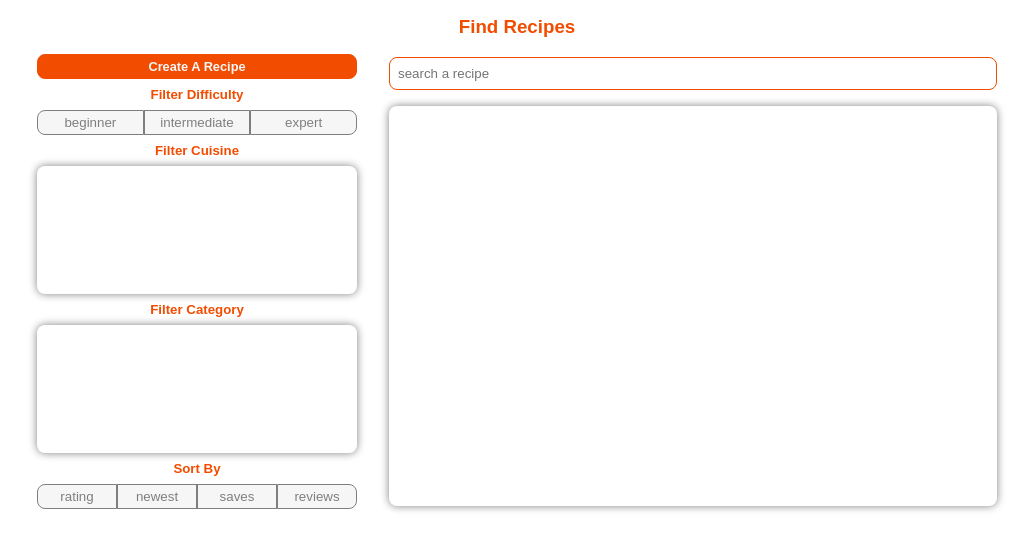
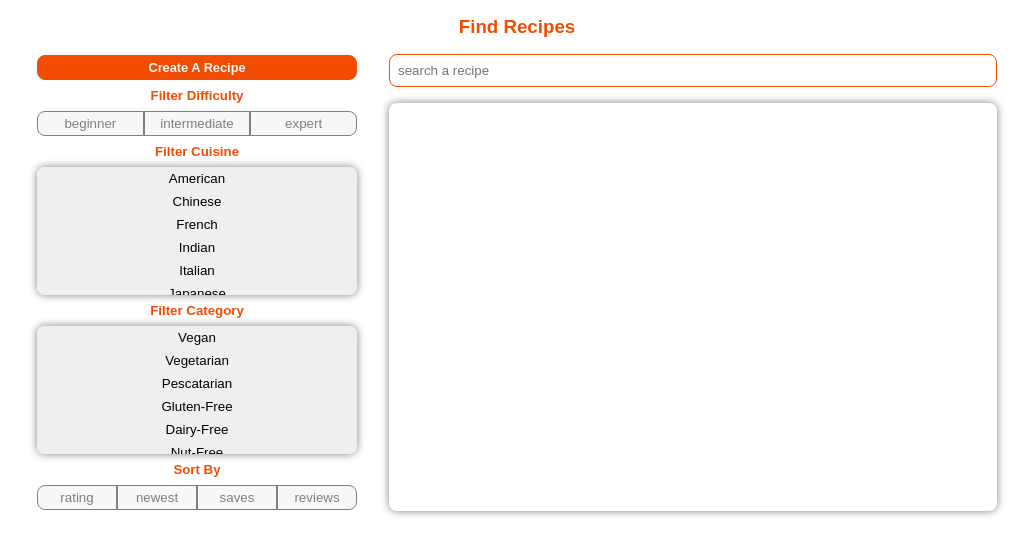
Before and after one commit to WAD2-Team-5B/Pantry, a Django app: page /pantry/recipes/ in a window 1280 px wide. Shown: the part 96-651 px from the top of the page, without its empty margins (123-1156 px from the left). Run offline with Django 3.2, Linux system fonts and the light colour scheme.

Commit message:
feat: init recipes js

```diff
--- a/pantry_project/static/css/pages/recipes.css
+++ b/pantry_project/static/css/pages/recipes.css
@@ -120,12 +120,10 @@ h5 {
 #category-list {
   display: flex;
   flex-direction: column;
-  justify-content: center;
   align-items: center;
 
   width: 100%;
   height: 8rem;
-  max-height: 8rem;
 
   border-radius: 0.5rem;
   box-shadow: 0 0 0.5rem grey;
@@ -141,20 +139,15 @@ h5 {
   width: 100%;
 
   padding: 0.25rem;
-  margin-top: 0.25rem;
 
   border: none;
 }
 
-.btn-cuisine:first-child,
-.btn-category:first-child {
-  margin-top: 0;
-}
-
-.btn-cuisine,
-.btn-category {
+.btn-cuisine:hover,
+.btn-category:hover {
   cursor: pointer;
-  background-color: grey;
+  background-color: var(--color-2);
+  color: var(--color-1);
   font-weight: bold;
 }
 
@@ -164,6 +157,7 @@ h5 {
 .btn-category-active:hover {
   background-color: var(--color-1);
   color: var(--color-3);
+  font-weight: bold;
 }
 
 /* RIGHT COLUMN */
@@ -197,11 +191,12 @@ h5 {
   align-items: center;
 
   width: 100%;
-  height: 25rem;
-  max-height: 25rem;
+  height: 25.5rem;
 
   margin-top: 1rem;
 
   border-radius: 0.5rem;
   box-shadow: 0 0 0.5rem grey;
+
+  overflow-y: auto;
 }
--- /dev/null
+++ b/pantry_project/static/js/pages/recipes.js
@@ -0,0 +1,62 @@
+// TESTING
+
+const CUISINE_TYPES = [
+  "American",
+  "Chinese",
+  "French",
+  "Indian",
+  "Italian",
+  "Japanese",
+  "Mediterranean",
+  "Mexican",
+  "Thai",
+  "Vietnamese",
+];
+
+const CATEGORY_TYPES = [
+  "Vegan",
+  "Vegetarian",
+  "Pescatarian",
+  "Gluten-Free",
+  "Dairy-Free",
+  "Nut-Free",
+  "Soy-Free",
+  "Egg-Free",
+];
+
+let selectedCuisines = [];
+let selectedCategories = [];
+
+function generateBtns(typeName, types, selected) {
+  for (let i = 0; i < types.length; i++) {
+    let type = types[i];
+
+    let btn = document.createElement("button");
+    btn.innerHTML = type;
+    btn.id = "btn-" + typeName + "-" + type;
+    btn.classList.add("btn-" + typeName);
+
+    btn.onclick = () => {
+      if (selected.includes(type)) {
+        // user is deselecting
+        btn.classList.remove("btn-" + typeName + "-active");
+        selected = selected.filter((c) => c !== type);
+        return false;
+      }
+
+      btn.classList.add("btn-" + typeName + "-active");
+      selected.push(type);
+
+      return false;
+    };
+
+    document.getElementById(typeName + "-list").appendChild(btn);
+  }
+}
+
+function init() {
+  generateBtns("cuisine", CUISINE_TYPES, selectedCuisines);
+  generateBtns("category", CATEGORY_TYPES, selectedCategories);
+}
+
+init();
--- a/pantry_project/templates/pantry/recipes.html
+++ b/pantry_project/templates/pantry/recipes.html
@@ -6,7 +6,9 @@
 {% endblock %}
 
 <!-- JS -->
-{% block js_block %} {% endblock %}
+{% block js_block %}
+<script src="{% static 'js/pages/recipes.js' %}"></script>
+{% endblock %}
 
 <!-- TITLE -->
 {% block title_block %} Recipes {% endblock %}
```
